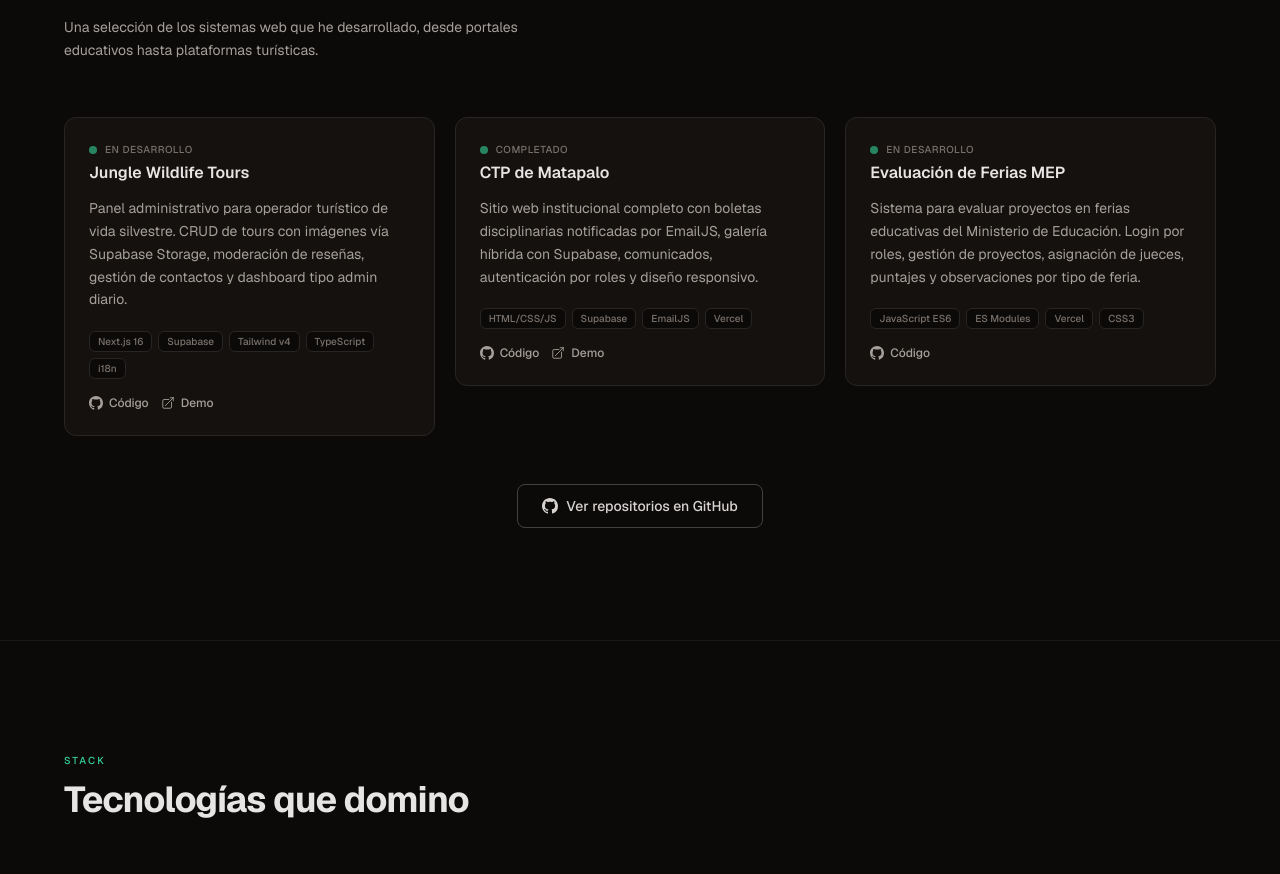
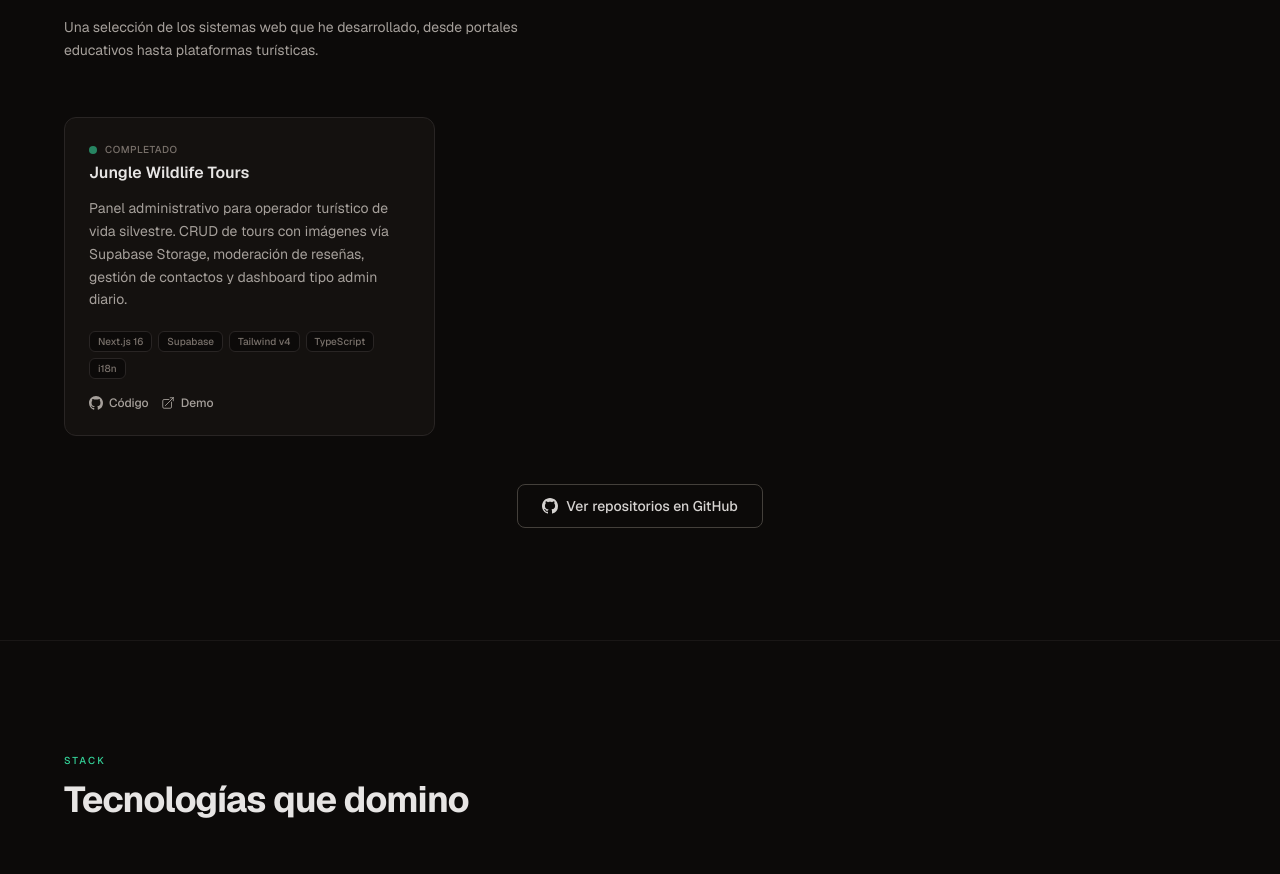
Before and after one commit to greikol4321-hub/portafolio, a Next.js app: page / in a window 1280 px wide. Shown: the part 1844-2718 px from the top of the page. Built offline with nearby package versions, Linux system fonts and the light colour scheme.

Commit message:
feat: dejar solo proyecto jungle, marcar como completado

```diff
--- a/src/app/page.js
+++ b/src/app/page.js
@@ -11,24 +11,7 @@ const projects = [
     tags: ["Next.js 16", "Supabase", "Tailwind v4", "TypeScript", "i18n"],
     href: "https://github.com/greikol4321-hub/jungle-wildlife-tours",
     hrefDemo: "https://jungle-wildlife-tours.vercel.app",
-    status: "En desarrollo",
-  },
-  {
-    title: "CTP de Matapalo",
-    description:
-      "Sitio web institucional completo con boletas disciplinarias notificadas por EmailJS, galería híbrida con Supabase, comunicados, autenticación por roles y diseño responsivo.",
-    tags: ["HTML/CSS/JS", "Supabase", "EmailJS", "Vercel"],
-    href: "https://github.com/melissafrutosumana-ctrl/Cole",
-    hrefDemo: "https://cole-xi.vercel.app",
     status: "Completado",
-  },
-  {
-    title: "Evaluación de Ferias MEP",
-    description:
-      "Sistema para evaluar proyectos en ferias educativas del Ministerio de Educación. Login por roles, gestión de proyectos, asignación de jueces, puntajes y observaciones por tipo de feria.",
-    tags: ["JavaScript ES6", "ES Modules", "Vercel", "CSS3"],
-    href: "https://github.com/melissafrutosumana-ctrl/EvaluacionFerias",
-    status: "En desarrollo",
   },
 ];
 
```
